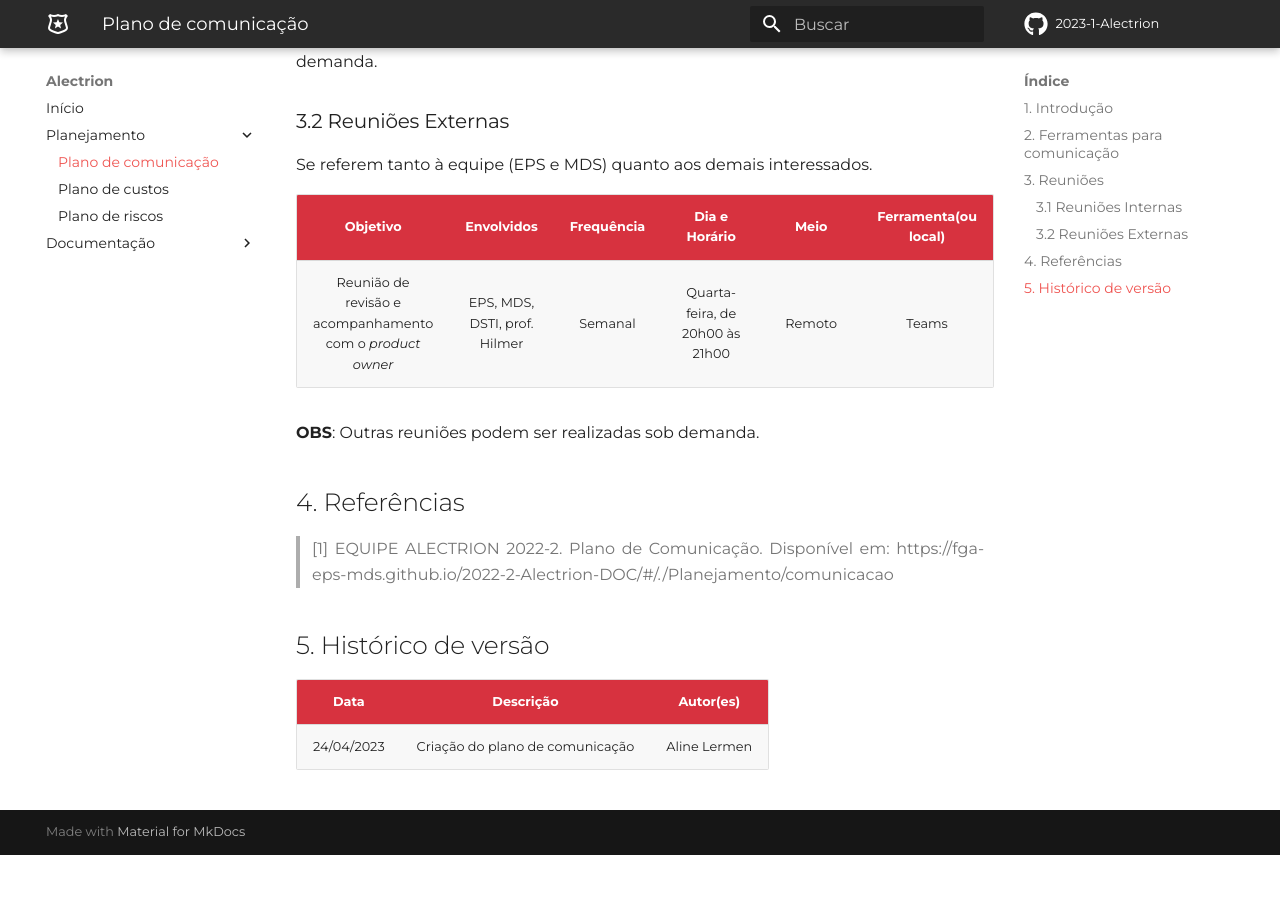
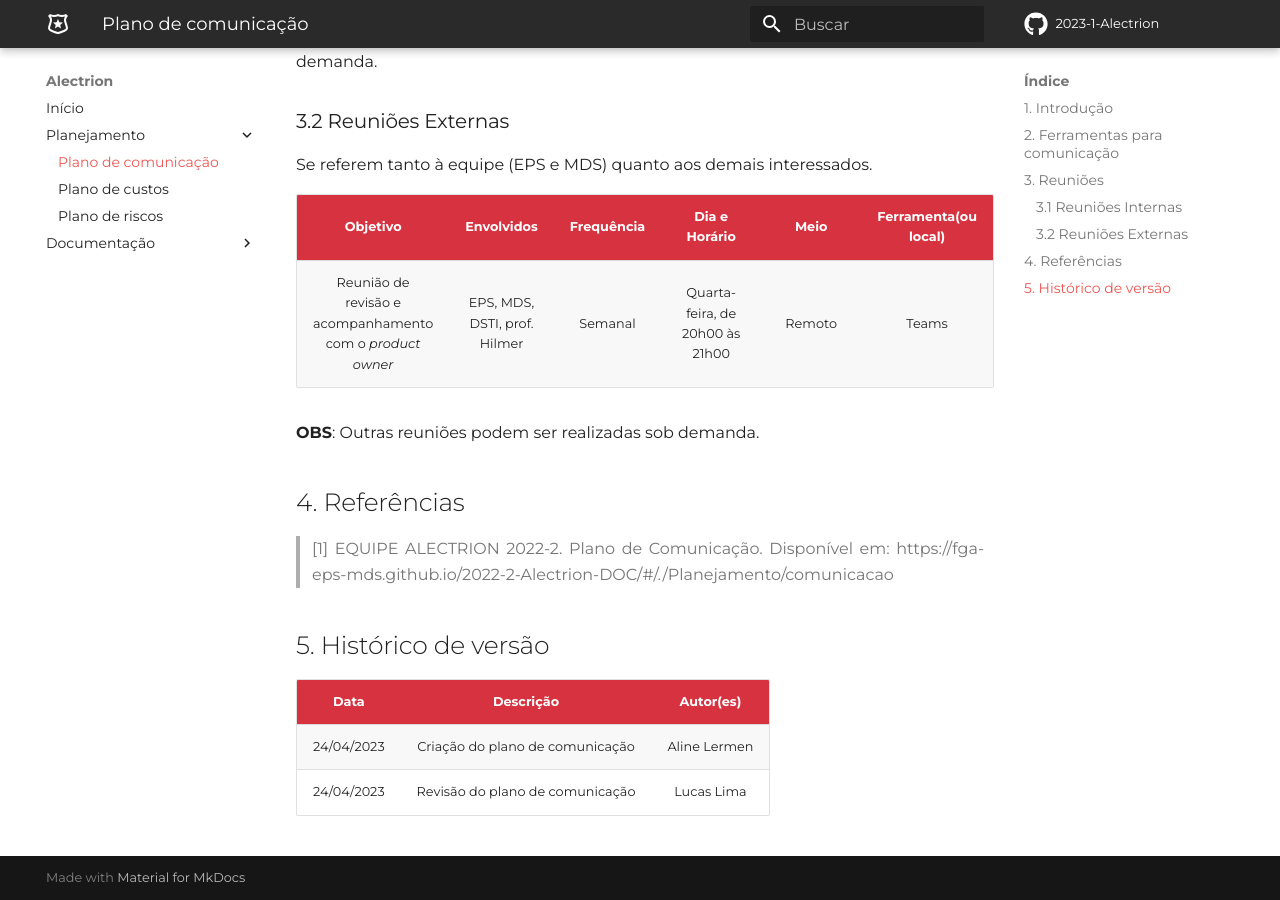
Before and after one commit to fga-eps-mds/2023-1-Alectrion-DOC, an MkDocs documentation site: the page built from docs/plano-comunicacao.md, in a window 1280 px wide and 900 px high, scrolled down 1628 px. Built offline with MkDocs 1.6.1 and Material for MkDocs 9.7.7, drawn with Linux system fonts in a browser that asks for light colours; some web fonts are replaced; comment, search, counter and statistics services are not loaded; before the commit the page ends 2483 px from its top, so only the background shows below that.

Commit message:
#14 fix: revisao do plano

```diff
--- a/docs/plano-comunicacao.md
+++ b/docs/plano-comunicacao.md
@@ -51,4 +51,5 @@ Se referem tanto à equipe (EPS e MDS) quanto aos demais interessados.
 
 |**Data**|**Descrição**|**Autor(es)**|
 |--------|-------------|--------------|
-|24/04/2023| Criação do plano de comunicação | Aline Lermen |
+| 24/04/2023 | Criação do plano de comunicação | Aline Lermen |
+| 24/04/2023 | Revisão do plano de comunicação | Lucas Lima |
```
